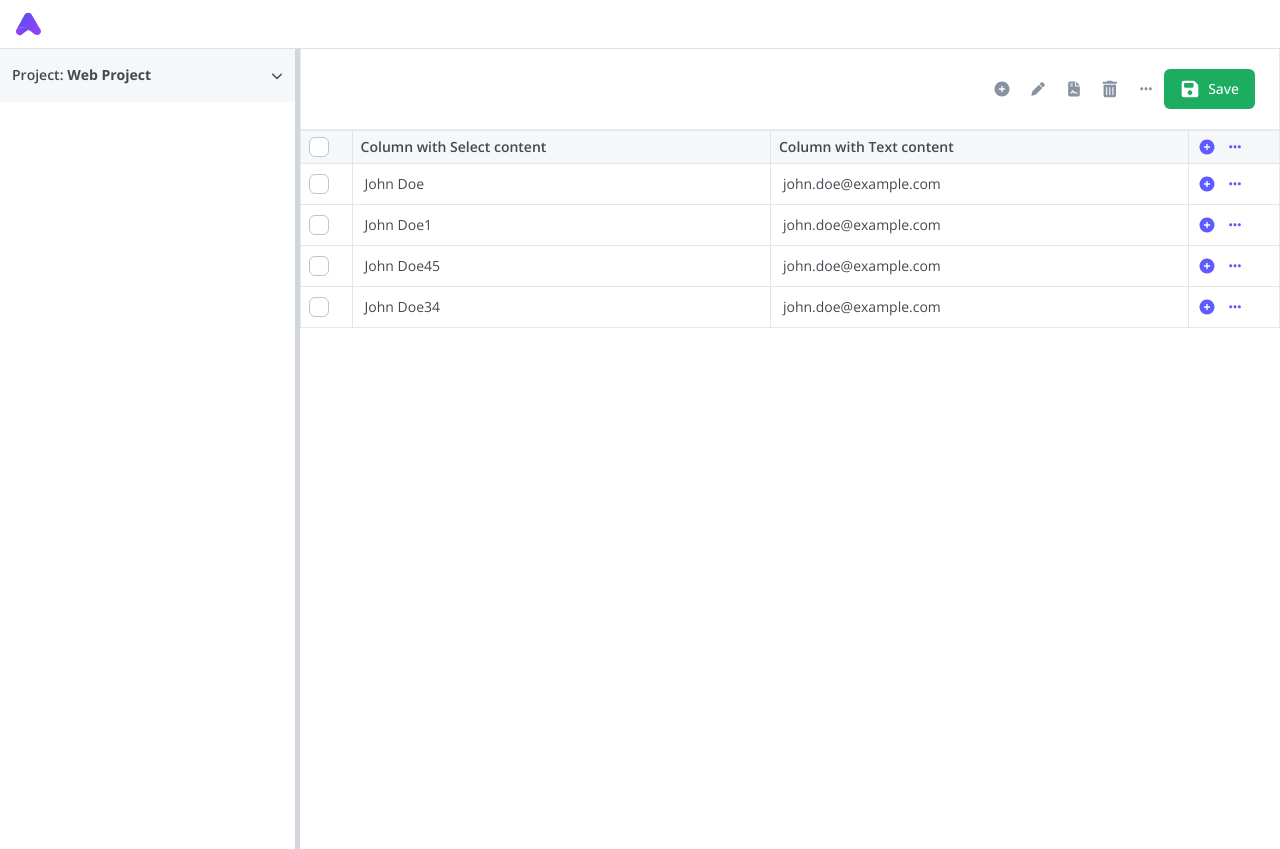
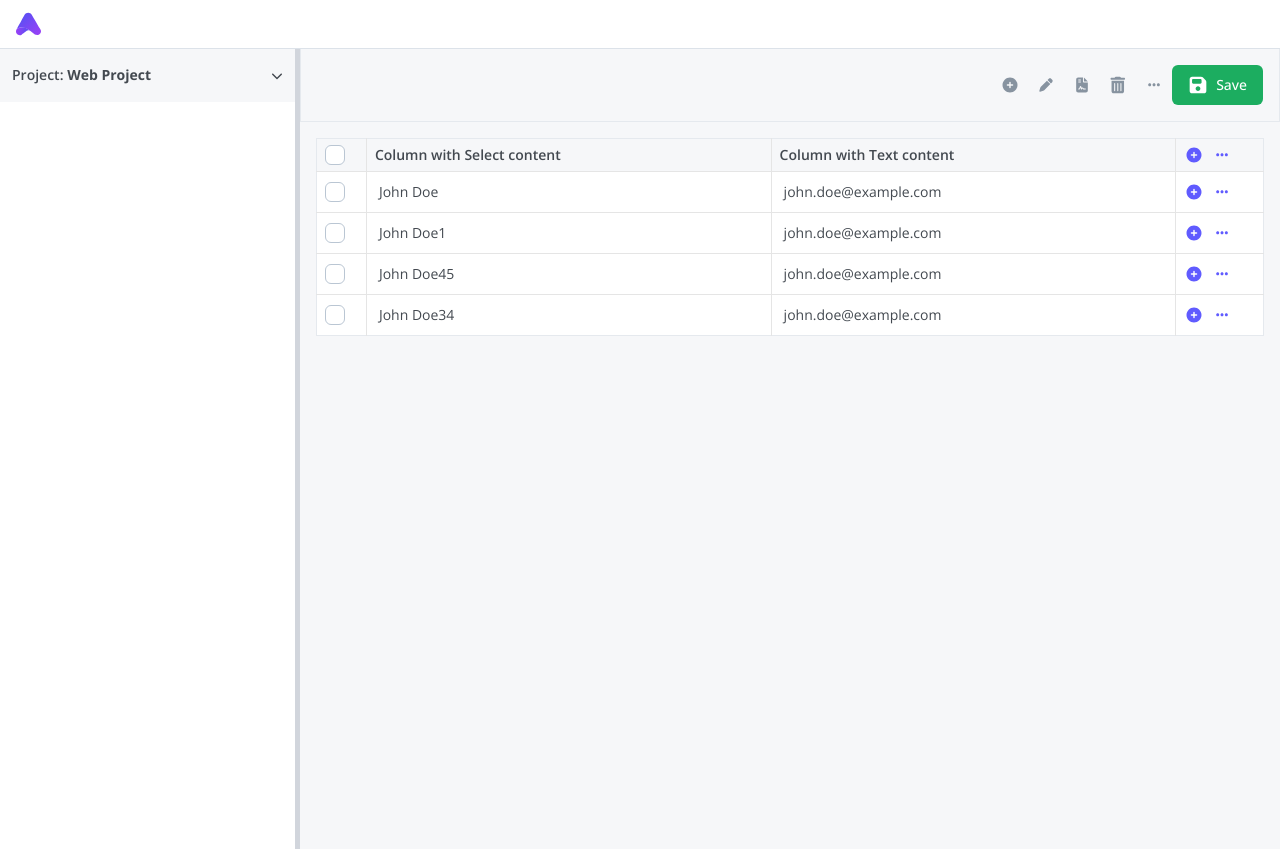
Before and after one commit to loki13-uix/avo-dash, a Next.js app: page / in a window 1280 px wide. Built offline with nearby package versions, Linux system fonts and the light colour scheme.

Commit message:
fix bg color of main content

```diff
--- a/src/app/page.tsx
+++ b/src/app/page.tsx
@@ -73,8 +73,8 @@ export default function Home() {
         </div>
 
         {/* Main Content */}
-        <div className='flex-1 flex flex-col'>
-          <div className='w-full flex justify-end border border-grey-3 border-t-0 px-6 py-5'>
+        <div className='flex-1 flex flex-col bg-grey-1'>
+          <div className='w-full flex justify-end border border-grey-3 border-t-0  p-4'>
             <TableCellActions
               name={['plus-icon', 'pen', 'file-data', 'trash', 'dots']}
               iconClassName='size-5 '
@@ -90,12 +90,13 @@ export default function Home() {
               Save
             </Button>
           </div>
-
-          <DataTableWithState
-            initialData={initialData}
-            includeIcons={true}
-            includeCheckbox={true}
-          />
+          <div className='p-4'>
+            <DataTableWithState
+              initialData={initialData}
+              includeIcons={true}
+              includeCheckbox={true}
+            />
+          </div>
         </div>
       </div>
     </>
--- a/src/shared/components/atoms/data-table/index.tsx
+++ b/src/shared/components/atoms/data-table/index.tsx
@@ -1,5 +1,6 @@
 'use client'
 
+import { cn } from '@/lib/utils'
 import { DraggableTableRow } from '@/shared/components/atoms/data-table/draggable-table-row'
 import {
   Table,
@@ -39,6 +40,7 @@ interface DataTableProps<TData extends { id: string | number }, TValue> {
   setData: (data: TData[] | ((prev: TData[]) => TData[])) => void
   isSortable?: boolean
   selectedRows?: string[]
+  className?: string
 }
 
 export function DataTable<TData extends { id: string | number }, TValue>({
@@ -47,6 +49,7 @@ export function DataTable<TData extends { id: string | number }, TValue>({
   setData,
   isSortable = true,
   selectedRows = [],
+  className,
 }: DataTableProps<TData, TValue>) {
   const [activeId, setActiveId] = useState<string | null>(null)
   const sensors = useSensors(
@@ -127,7 +130,9 @@ export function DataTable<TData extends { id: string | number }, TValue>({
   }
 
   const tableContent = (
-    <Table className='border-collapse border border-grey-3 '>
+    <Table
+      className={cn('border-collapse border border-grey-3 bg-white', className)}
+    >
       <TableHeader>
         {table.getHeaderGroups().map((headerGroup) => (
           <TableRow key={headerGroup.id}>
```
